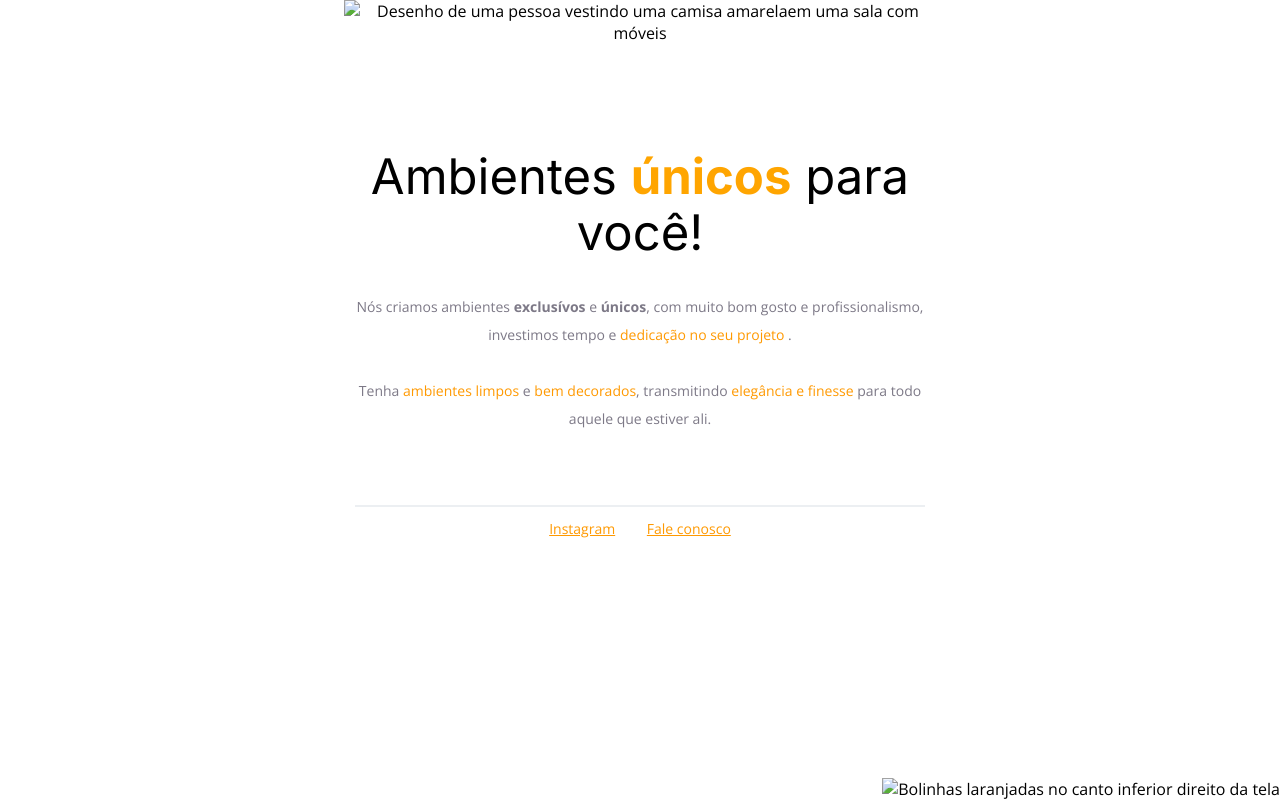
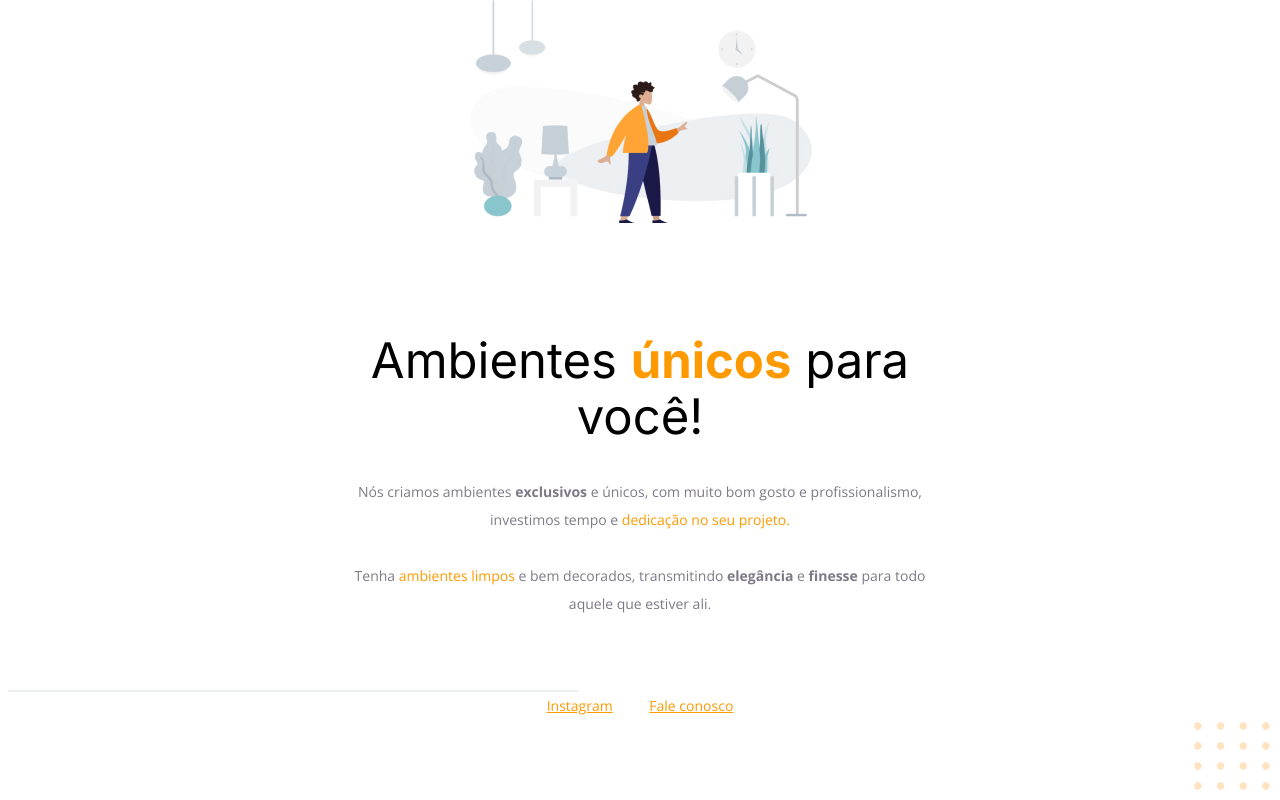
Before and after one commit to afcluispaulo/HTML-CSS-LandingPage-Rocketseat, a plain HTML site: page index.html in a window 1280 px wide. Drawn offline with nearby package versions, Linux system fonts and the light colour scheme.

Commit message:
Desafio concluído
O desafio se trata de organizar o código front-end de uma página, para que ela volte a ficar igual ao projeto do figma

```diff
--- a/index.html
+++ b/index.html
@@ -1,51 +1,53 @@
+<!-- Instrução que define o tipo do documento. -->
 <!DOCTYPE html>
 <html lang="pt-br">
+  <!-- Tag <head> contém as instruções para a página -->
   <head>
-        <link rel="preconnect" href="https://fonts.googleapis.com">
-        <link rel="preconnect" href="https://fonts.gstatic.com" crossorigin>
+    <link rel="preconnect" href="https://fonts.googleapis.com" />
+    <link rel="preconnect" href="https://fonts.gstatic.com" crossorigin />
+    <meta charset="UTF-8" />
+    <meta name="viewport" content="width=device-width, initial-scale=1.0" />
+    <title>Móveis customizados</title>
 
-        <meta charset="UTF-8">
-        <meta http-equiv="X-UA-Compatible" content="IE=edge">
-        <meta name="viewport" content="width=device-width, initial-scale=1.0">
+    <link
+      href="https://fonts.googleapis.com/css2?family=Inter:wght@400;700&family=Open+Sans:wght@400;700&display=swap"
+      rel="stylesheet"
+    />
 
-        <title>Móveis Customizados</title>
-
-        <link href="https://fonts.googleapis.com/css2?family=Inter:wght@400;700&family=Open+Sans:wght@400;700&display=swap" rel="stylesheet">
-
-        <link rel="stylesheet" href="style.css">
-
+    <link rel="stylesheet" href="style.css" />
   </head>
 
+  <!-- Tag <body> é o corpo do documento, onde tem as informações que serão mostradas. -->
   <body>
     <div id="hero">
-            <img src="images/image 1.jpg"
-            alt="Desenho de uma pessoa vestindo uma camisa amarelaem uma sala com móveis"/>
+      <img
+      src="images/img1.jpg"
+      alt="Desenho de uma pessoa vestindo uma camisa amarela em uma sala com Móveis"
+      />
+      <h1>Ambientes <span>únicos</span> para você!</h1>
 
-        <h1>Ambientes <span style="color: orange">únicos</span> para você!</h1>
-        <p>
-            Nós criamos ambientes <strong>exclusívos</strong> e <strong>únicos</strong>, com muito bom gosto e profissionalismo, investimos tempo e <span>dedicação no seu projeto </span>.
-            <br/>
-            <br/>
-            Tenha <span>ambientes limpos</span> e <span>bem decorados</span>, transmitindo <span>elegância e finesse </span>  para todo aquele que estiver ali.
+      <p >
+        Nós criamos ambientes <strong>exclusivos</strong> e únicos, com muito
+        bom gosto e profissionalismo, investimos tempo e
+        <span>dedicação no seu projeto.</span>
+      <br />
+      <br />
+      Tenha <span>ambientes limpos</span> e bem decorados, transmitindo
+        <strong>elegância</strong> e <strong>finesse</strong>
+        para todo aquele que estiver ali.
       </p>
     </div>
-        <div id="footer">
+    </div>
+    <div class="line"></div>
 
-            <div id="line"></div>
-
-            <a
-            target="_blank"
-            href="https://instagram.com/moviesparavoce">
-                Instagram</a>
-            <a
-            href="mailto:contato@moveisparavoce.com">Fale conosco</a>
-
+    <div id="footer" class="footer">
+      <a target="_blank" href="https://instagram.com/moveisparavoce"
+      >Instagram</a>
+      <a href="mailto:contato@moveisparavoce.com">Fale conosco</a>
     </div>
-
-        <img id="balls"
+    <img
+        id="balls"
         src="images/balls.svg"
-        alt="Bolinhas laranjadas no canto inferior direito da tela"/>
-
+        alt="Bolinhas alaranjadas no canto inferior direito da tela" />
   </body>
-
   </html>
--- a/style.css
+++ b/style.css
@@ -1,44 +1,43 @@
 body {
-    font-family: 'Open Sans', sans-serif;
+  font-family: "Open Sans", sans-serif;
   text-align: center;
   margin: 0;
 }
 
 #hero {
+
     width: 592px;
-
     margin: 0 auto 72px;
-
 }
 
 #hero img {
+
     margin-bottom: 72px;
 }
 
 h1 {
-    font-family: 'Inter', sans-serif;
+  font-family: "Inter", sans-serif;
   font-size: 49px;
   line-height: 56px;
   font-weight: normal;
+}
+
+h1 span {
+  font-weight: bold;
 
   margin-bottom: 32px;
 }
 
-h1 span {
-    font-weight: bold;
+
+
+
+
+span, a {
+  color: #FF9900
 }
 
-span, a {
-    color: #FF9900;
-}
-
-p, a {
-    font-family: 'Open Sans', sans-serif;
-}
-
-
 p, #footer {
-    color: #7D7987;
+  color: #7d7987;
   font-size: 14px;
   line-height: 28px;
 }
@@ -47,20 +46,22 @@ p, #footer {
   margin-bottom: 33px;
 }
 
- a + a {
-
-    margin-left: 28px;
+#footer a + a {
+    margin-left: 33px;
 }
 
-#line {
+
+.line {
     width: 568px;
-    height: 0px;
-    margin: 0 auto 8px;
-    border: 1px #ECEFF2 solid;
+    height: 0;
+
+    margin: 0 8px;
+
+    border: 1px solid #ECEFF2;
 }
 
 #balls {
     position: absolute;
-    bottom: 0px;
-    right: 0px;
+    bottom: 0;
+    right: 0;
 }
```
Also changed, not shown: images/balls.svg (added), images/img1.jpg (added). Lines whose indentation alone changed are shown as unchanged.
